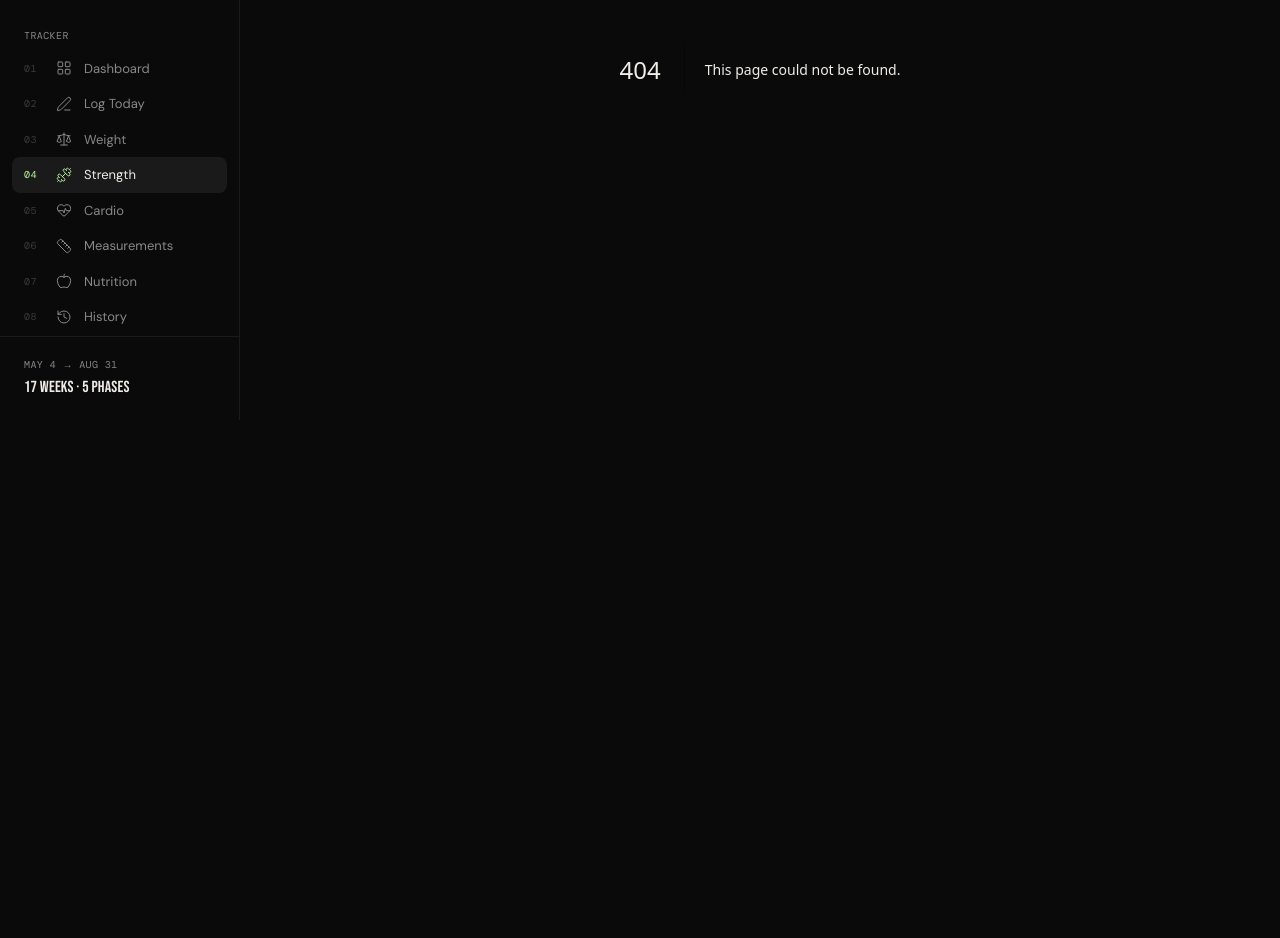
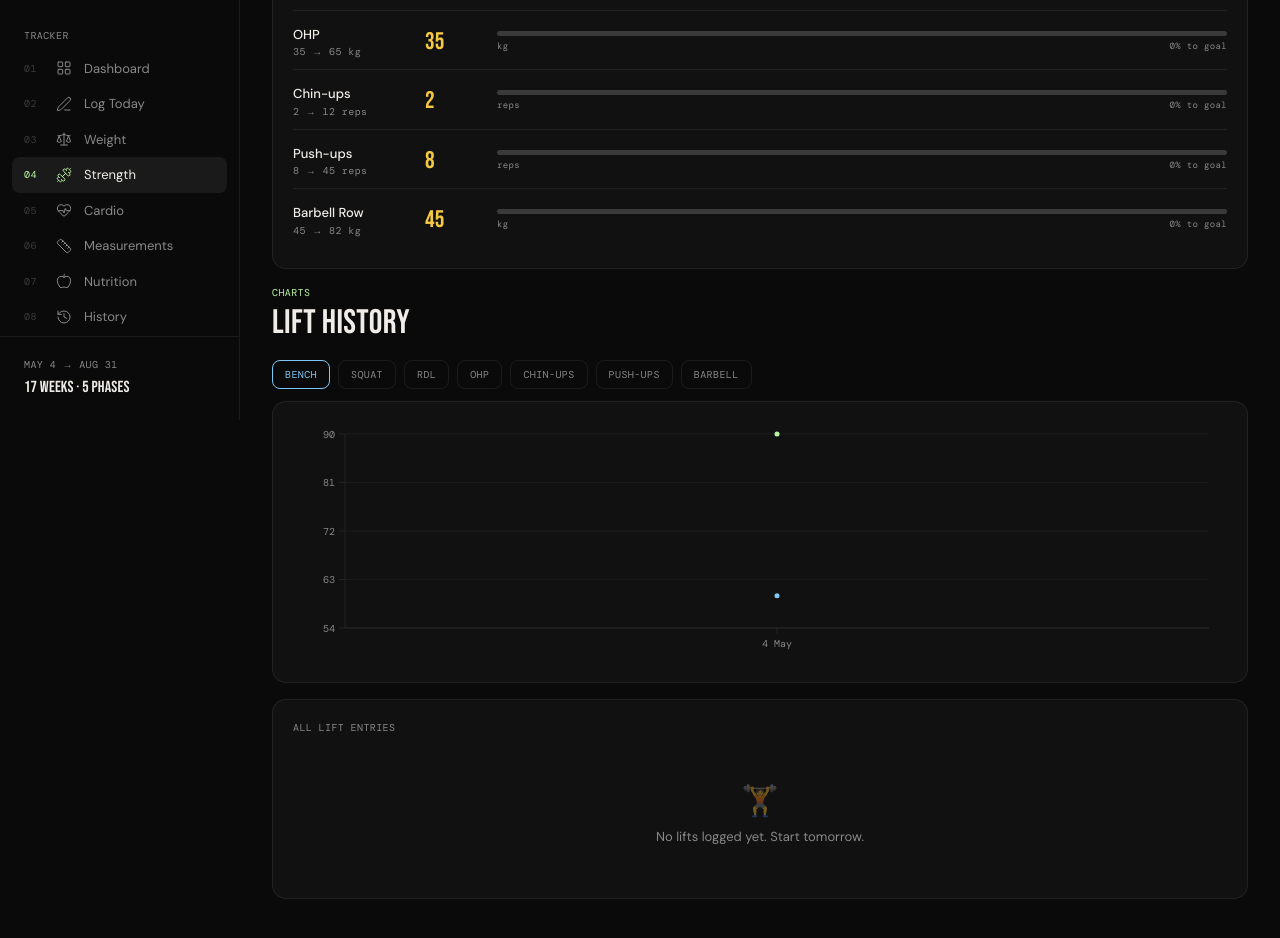
Before and after one commit to maybeswayam/Trainer_Client_fullProject, a Next.js app: page /tracker/strength in a window 1280 px wide. Before the commit this address had no page. Shown: the part 380-1318 px from the top of the page. Before the commit the page ends 897 px from the top, so only its background shows below. Built offline with nearby package versions, Linux system fonts and the light colour scheme.

Commit message:
feat: add strength tracker page with PR detection and history table

```diff
--- /dev/null
+++ b/app/tracker/strength/page.tsx
@@ -0,0 +1,141 @@
+"use client"
+
+import { useEffect, useState } from "react"
+import { PageContainer, SectionLabel } from "@/components/ui-kit/section"
+import { SurfaceCard, Pill } from "@/components/ui-kit/cards"
+import { LineChart } from "@/components/ui-kit/line-chart"
+import {
+  getData,
+  getBestLift,
+  fmtDate,
+  LIFT_TARGETS,
+  START_DATE,
+  type TrackerData,
+} from "@/lib/tracker-store"
+
+export default function StrengthPage() {
+  const [data, setData] = useState<TrackerData | null>(null)
+  const [activeLift, setActiveLift] = useState("bench")
+
+  useEffect(() => { setData(getData()) }, [])
+  if (!data) return null
+
+  // Lift progress rows
+  const liftRows = Object.entries(LIFT_TARGETS).map(([key, def]) => {
+    const best = getBestLift(data, key) ?? def.start
+    const target = def.targets[4]
+    const range = target - def.start
+    const pct = range > 0 ? Math.min(100, Math.round(((best - def.start) / range) * 100)) : 0
+    const barColor = pct >= 80 ? "var(--brand-green)" : pct >= 50 ? "var(--brand-blue)" : "var(--brand-amber)"
+    return { key, def, best, target, pct, barColor }
+  })
+
+  // Chart data for active lift
+  const activeDef = LIFT_TARGETS[activeLift]
+  const liftEntries = data.lifts.filter((l) => l.lift === activeLift).sort((a, b) => a.date.localeCompare(b.date))
+  const chartData = [
+    { date: fmtDate(START_DATE), value: activeDef.start, target: activeDef.targets[4] },
+    ...liftEntries.map((e) => ({ date: fmtDate(e.date), value: e.weight, target: activeDef.targets[4] })),
+  ]
+
+  // History table
+  const allLifts = [...data.lifts].sort((a, b) => b.date.localeCompare(a.date))
+
+  return (
+    <PageContainer>
+      <SectionLabel eyebrow="Progression" title="Strength Tracker" />
+
+      {/* Progress bars */}
+      <SurfaceCard className="mb-4">
+        <div className="font-mono-ui text-[10px] uppercase tracking-[0.18em] text-muted-foreground mb-4">Progress to Targets</div>
+        <div className="space-y-1">
+          {liftRows.map((r) => (
+            <div key={r.key} className="flex items-center gap-3 py-2.5 border-b border-border last:border-0">
+              <div className="min-w-[120px]">
+                <div className="text-[13px] font-medium">{r.def.label}</div>
+                <div className="font-mono-ui text-[10px] text-muted-foreground">{r.def.start} → {r.target} {r.def.unit}</div>
+              </div>
+              <div className="font-display text-2xl leading-none min-w-[60px]" style={{ color: r.barColor }}>{r.best}</div>
+              <div className="flex-1">
+                <div className="h-[5px] bg-faint rounded-full overflow-hidden">
+                  <div className="h-full rounded-full transition-all duration-700" style={{ width: `${r.pct}%`, background: r.barColor }} />
+                </div>
+                <div className="flex justify-between mt-1">
+                  <span className="font-mono-ui text-[9px] text-muted-foreground">{r.def.unit}</span>
+                  <span className="font-mono-ui text-[9px] text-muted-foreground">{r.pct}% to goal</span>
+                </div>
+              </div>
+            </div>
+          ))}
+        </div>
+      </SurfaceCard>
+
+      {/* Lift history chart */}
+      <SectionLabel eyebrow="Charts" title="Lift History" />
+      <div className="flex gap-2 flex-wrap mb-3">
+        {Object.entries(LIFT_TARGETS).map(([key, def]) => (
+          <Pill key={key} active={activeLift === key} onClick={() => setActiveLift(key)} color="var(--brand-blue)">
+            {def.label.split(" ")[0]}
+          </Pill>
+        ))}
+      </div>
+      <SurfaceCard className="mb-4">
+        <LineChart
+          data={chartData}
+          series={[
+            { key: "value", label: activeDef.label, color: "var(--brand-blue)" },
+            { key: "target", label: "Target", color: "var(--brand-green)", strokeDasharray: "4 4" },
+          ]}
+          xKey="date"
+          height={240}
+          emptyHint="Log lifts on the Log Today page to track progression."
+        />
+      </SurfaceCard>
+
+      {/* All lift entries table */}
+      <SurfaceCard>
+        <div className="font-mono-ui text-[10px] uppercase tracking-[0.18em] text-muted-foreground mb-4">All Lift Entries</div>
+        {!allLifts.length ? (
+          <div className="text-center py-8 text-[13px] text-muted-foreground">
+            <div className="text-3xl mb-2 opacity-40">🏋️</div>
+            No lifts logged yet. Start tomorrow.
+          </div>
+        ) : (
+          <div className="overflow-x-auto">
+            <table className="w-full text-[12px]">
+              <thead>
+                <tr className="border-b border-border">
+                  <th className="text-left py-2 px-2 font-mono-ui text-[9px] uppercase tracking-wider text-muted-foreground">Date</th>
+                  <th className="text-left py-2 px-2 font-mono-ui text-[9px] uppercase tracking-wider text-muted-foreground">Lift</th>
+                  <th className="text-left py-2 px-2 font-mono-ui text-[9px] uppercase tracking-wider text-muted-foreground">Weight/Reps</th>
+                  <th className="text-left py-2 px-2 font-mono-ui text-[9px] uppercase tracking-wider text-muted-foreground">PR?</th>
+                </tr>
+              </thead>
+              <tbody>
+                {allLifts.map((l, i) => {
+                  const def = LIFT_TARGETS[l.lift] || { label: l.lift, unit: "kg" }
+                  const maxW = Math.max(...data.lifts.filter((x) => x.lift === l.lift).map((x) => x.weight))
+                  const isPR = l.weight === maxW
+                  return (
+                    <tr key={i} className="border-b border-border last:border-0 hover:bg-surface-2 transition-colors">
+                      <td className="py-2.5 px-2 text-muted-foreground font-mono-ui text-[10px]">{fmtDate(l.date)}</td>
+                      <td className="py-2.5 px-2 font-medium">{def.label}</td>
+                      <td className="py-2.5 px-2 font-mono-ui">{l.weight} {def.unit} × {l.reps}</td>
+                      <td className="py-2.5 px-2">
+                        {isPR && (
+                          <span className="inline-block font-mono-ui text-[9px] px-2 py-0.5 rounded" style={{ background: "var(--brand-amber-dim)", color: "var(--brand-amber)", border: "1px solid rgba(245,200,66,0.2)" }}>
+                            🏆 PR
+                          </span>
+                        )}
+                      </td>
+                    </tr>
+                  )
+                })}
+              </tbody>
+            </table>
+          </div>
+        )}
+      </SurfaceCard>
+    </PageContainer>
+  )
+}
```
